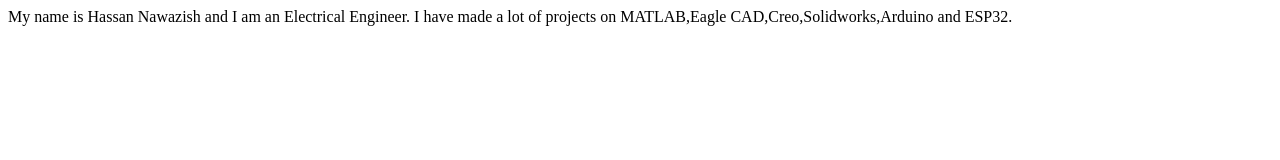
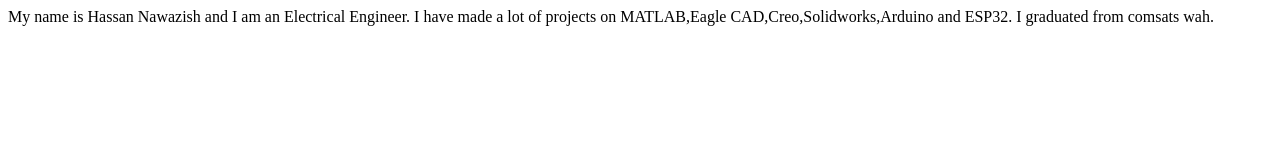
Before and after one commit to Hassannawazish/Bootcamp2020A, a plain HTML site: page index.html in a window 1280 px wide. Drawn offline with Linux system fonts and the light colour scheme.

Commit message:
updated index.html

```diff
--- a/index.html
+++ b/index.html
@@ -7,6 +7,7 @@
     <div>
      My name is Hassan Nawazish and I am an Electrical Engineer.
      I have made a lot of projects on MATLAB,Eagle CAD,Creo,Solidworks,Arduino and ESP32.
+     I graduated from comsats wah.
     </div>
 </body>
 </html>
```
